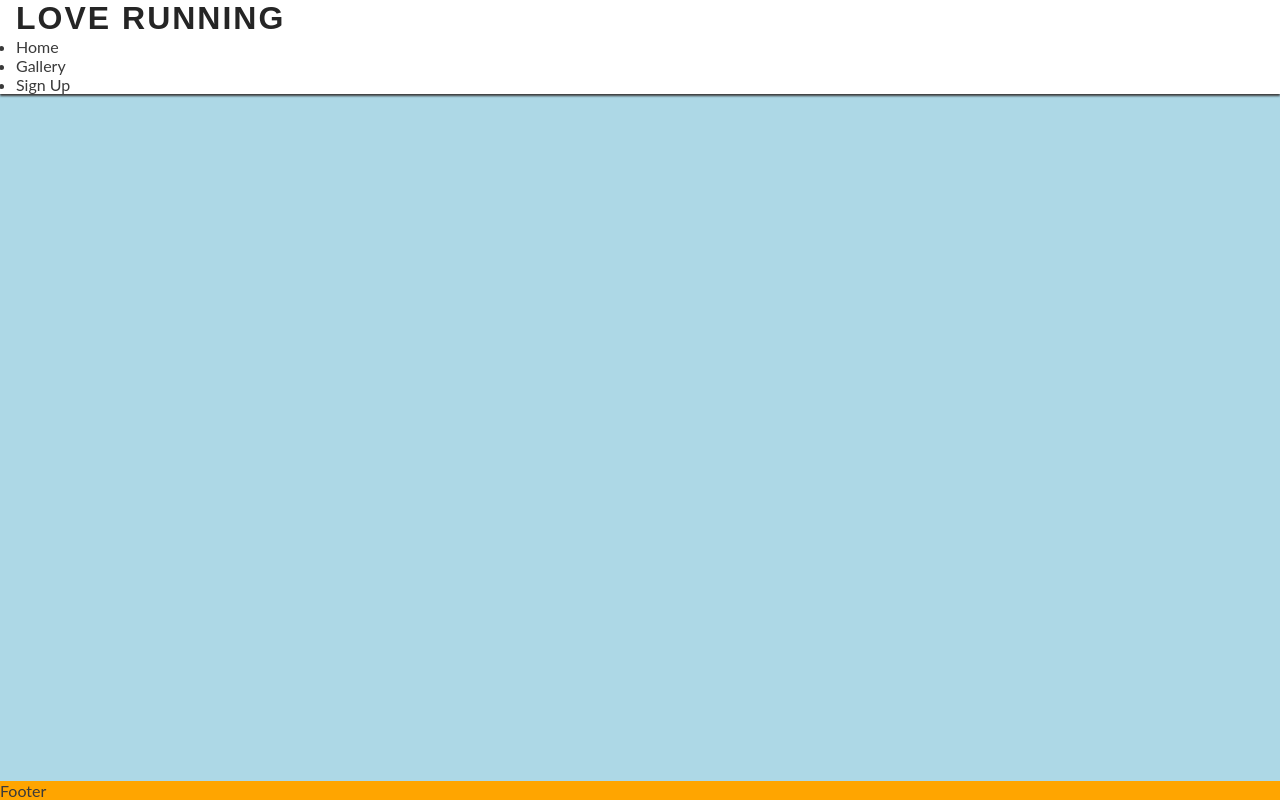
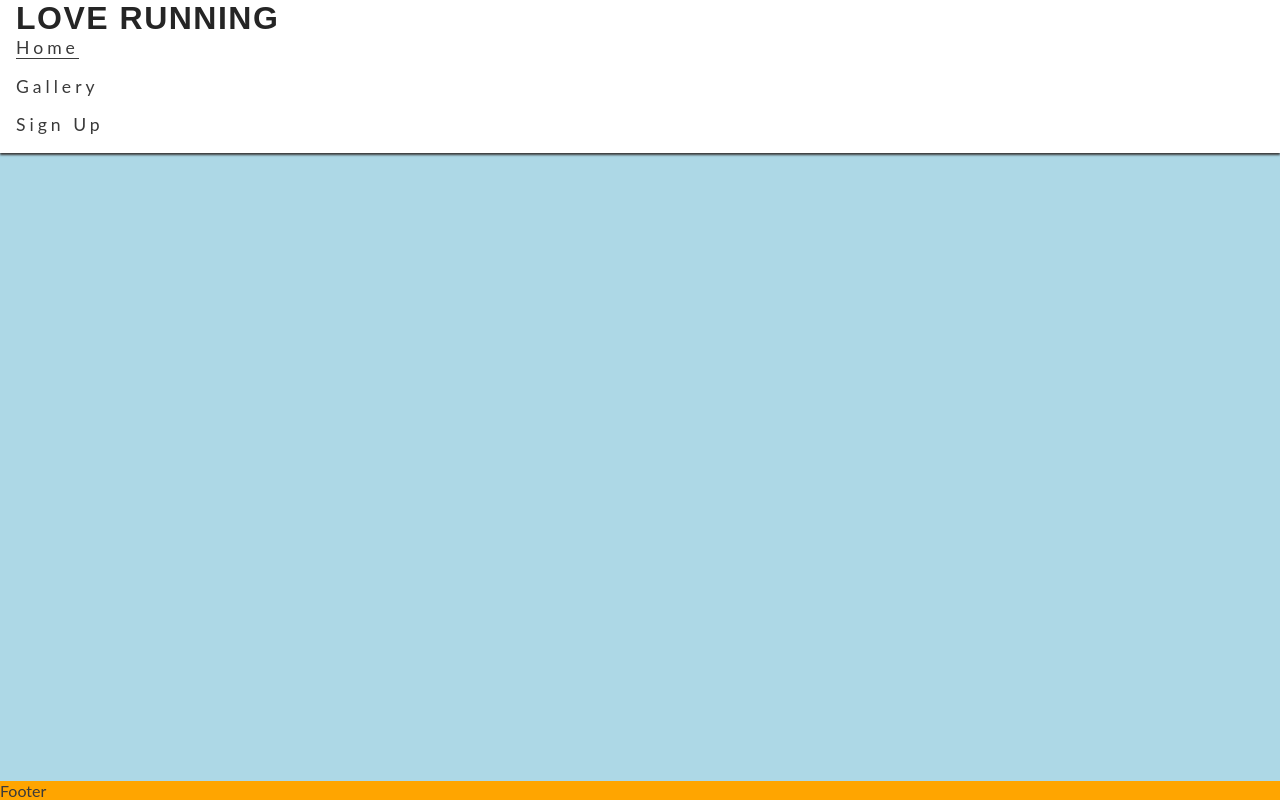
Before and after one commit to sakixchy/love_running_project, a plain HTML site: page index.html in a window 1280 px wide. Drawn offline with Linux system fonts and the light colour scheme.

Commit message:
style the navbar menu

```diff
--- a/assets/css/style.css
+++ b/assets/css/style.css
@@ -36,8 +36,21 @@ header a {
 h1 {
     font-family: 'Oswald',sans-serif;
     text-transform: uppercase;
-    letter-spacing: 2px;
+    letter-spacing: 1.5px;
     color: #252525;
+}
+
+#menu {
+    font-size: 110%;
+    letter-spacing: 4px;
+    list-style-type: none;
+}
+
+#menu > li {
+    margin-bottom: 1em;
+}
+.active {
+    border-bottom: 1px solid #3a3a3a;
 }
 /* Main Content */
 main {
--- a/index.html
+++ b/index.html
@@ -25,8 +25,8 @@
         <h1 id="logo">Love Running</h1>
        </a>
        <nav>
-        <ul>
-            <li><a href="">Home</a></li>
+        <ul id="menu">
+            <li><a href="" class="active">Home</a></li>
             <li><a href="">Gallery</a></li>
             <li><a href="">Sign Up</a></li>
         </ul>
```
